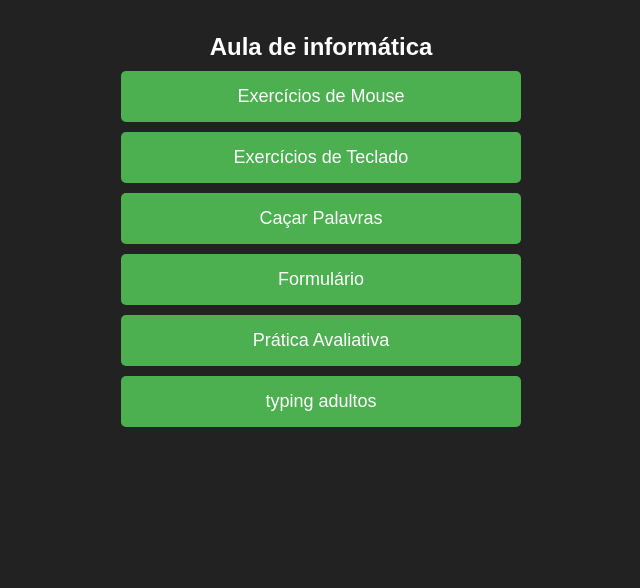
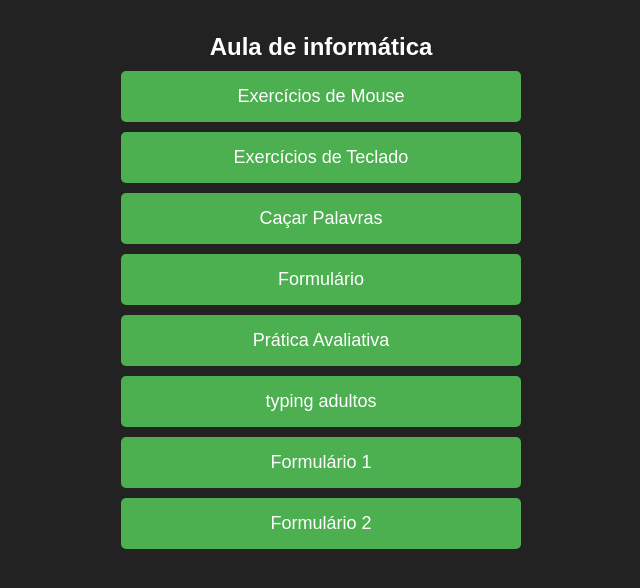
Before and after one commit to SavioSrg/teacher-link-hub, a plain HTML site: page index.html in a window 1280 px wide. Shown: the whole page, without its empty margins (319-959 px from the left). Drawn offline with Linux system fonts and the light colour scheme.

Commit message:
Update index.html

```diff
--- a/index.html
+++ b/index.html
@@ -55,6 +55,9 @@
             <a href="https://forms.gle/s56wYsv3oNZnesqA9" target="_blank">Formulário</a>
             <a href="https://docs.google.com/forms/d/e/1FAIpQLScKVVvc8kCE68EU5Kofp1-jpl7lY0wAIxUdrG2Ea4rVC4h1UQ/viewform?usp=header" target="_blank">Prática Avaliativa</a>
 <a href="https://www.typing.com/join#682DC1F77E4EE" target="_blank">typing adultos</a>
+            <a href="https://docs.google.com/forms/d/e/1FAIpQLSdHgc0x9wkMjycw-NWtddYZnLEA5bhz8L8fgwNTrYjhGc2c0Q/viewform?usp=header" target="_blank">Formulário 1</a>
+            <a href="https://docs.google.com/forms/d/e/1FAIpQLSfxIrthQYWQiUONnN2qxCoTxV6C6xlrcEV2_DTHjEtYIKHgiQ/viewform?usp=header" target="_blank">Formulário 2</a>
+
         </div>
     </div>
     <script src="assets/js/name.js"></script>
```
